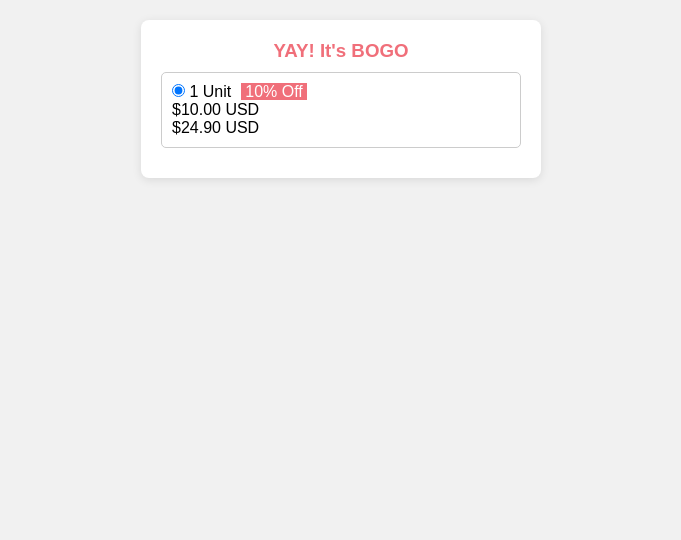
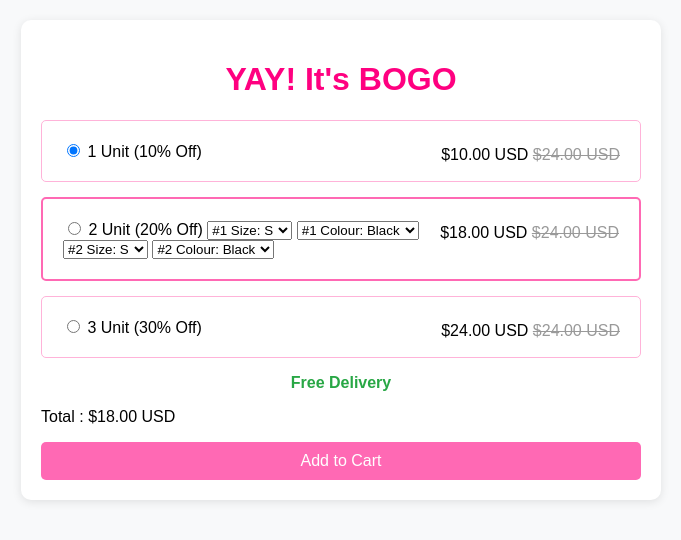
Before and after one commit to AKashT1729/Assignment_addCart, a plain HTML site: page index.html in a window 1280 px wide. Shown: the whole page, without its empty margins (299-980 px from the left). Drawn offline with Linux system fonts and the light colour scheme.

Commit message:
implement BOGO pricing layout and functionality with updated styles and JavaScript

```diff
--- a/index.html
+++ b/index.html
@@ -1,22 +1,56 @@
 <!DOCTYPE html>
 <html lang="en">
 <head>
-        <meta charset="UTF-8" />
-        <meta http-equiv="X-UA-Compatible" content="IE=edge" />
-        <meta name="viewport" content="width=device-width, initial-scale=1.0" />
-        <title>Offer</title>
+    <meta charset="UTF-8">
+    <meta name="viewport" content="width=device-width, initial-scale=1.0">
+    <title>BOGO Pricing</title>
     <link rel="stylesheet" href="style.css">
 </head>
 <body>
     <div class="container">
-            <h3>YAY! It's BOGO</h3>
-            <div class="product-option">
-                <input type="radio" name="unit" id="one-unit" value="1" checked />
-                <label for="one-unit">1 Unit<span class="discount">10% Off</span></label>
-                <div class="price">$10.00 USD</div>
-                <div class="original-price">$24.90 USD</div>
+        <h1>YAY! It's BOGO</h1>
+        <form id="bogo-form">
+            <div class="option">
+                <input type="radio" id="unit1" name="unit" value="1" checked>
+                <label for="unit1">1 Unit (10% Off)</label>
+                <p style="float:right">
+                    $10.00 USD
+                    <span class="original">$24.00 USD</span>
+                </p>
              </div>
+            <div class="option popular">
+                <input type="radio" id="unit2" name="unit" value="2">
+                <label for="unit2">2 Unit (20% Off)</label>
+                <p style="float:right">$18.00 USD <span class="original">$24.00 USD</span></p>
+                <select id="size1">
+                    <option value="S">#1 Size: S</option>
+                    <option value="M">#1 Size: M</option>
+                    <option value="L">#1 Size: L</option>
+                </select>
+                <select id="color1">
+                    <option value="Black">#1 Colour: Black</option>
+                    <option value="White">#1 Colour: White</option>
+                </select>
+                <select id="size2">
+                    <option value="S">#2 Size: S</option>
+                    <option value="M">#2 Size: M</option>
+                    <option value="L">#2 Size: L</option>
+                </select>
+                <select id="color2">
+                    <option value="Black">#2 Colour: Black</option>
+                    <option value="White">#2 Colour: White</option>
+                </select>
             </div>
-        <script src="index.js"></script>
+            <div class="option">
+                <input type="radio" id="unit3" name="unit" value="3">
+                <label for="unit3">3 Unit (30% Off)</label>
+                <p style="float:right">$24.00 USD <span class="original">$24.00 USD</span></p>
+            </div>
+            <p class="free-delivery">Free Delivery</p>
+            <p>Total : <span id="total">$18.00 USD</span></p>
+            <button type="button" id="addToCart">Add to Cart</button>
+        </form>
+    </div>
+    <script src="script.js"></script>
 </body>
 </html>
--- a/index.js
+++ b/index.js
@@ -0,0 +1,21 @@
+document.getElementById('bogo-form').addEventListener('change', function() {
+    const unit1Price = 10.00;
+    const unit2Price = 18.00;
+    const unit3Price = 24.00;
+    const unitValue = document.querySelector('input[name="unit"]:checked').value;
+
+    let total;
+    if (unitValue === '1') {
+        total = unit1Price;
+    } else if (unitValue === '2') {
+        total = unit2Price;
+    } else if (unitValue === '3') {
+        total = unit3Price;
+    }
+
+    document.getElementById('total').innerText = `$${total.toFixed(2)} USD`;
+});
+
+document.getElementById('addToCart').addEventListener('click', function() {
+    alert('Added to cart!');
+});
--- a/style.css
+++ b/style.css
@@ -1,38 +1,62 @@
-*{
+body {
+    font-family: Arial, sans-serif;
+    background-color: #f8f9fa;
     margin: 0;
-    padding: 0;
-    box-sizing: border-box;
-}
-body{
-    font-family: 'Poppins', sans-serif;
-    background-color: #f1f1f1;
     padding: 20px;
 }
-.container{
-    background-color: #fff;
-    border-radius: 8px;
+
+.container {
+    max-width: 600px;
+    margin: auto;
     padding: 20px;
+    background-color: #ffffff;
+    border-radius: 10px;
     box-shadow: 0 2px 10px rgba(0, 0, 0, 0.1);
-    width: 400px;
-    margin: auto;
-}
-h3{
-    text-align: center;
-    color: #f06f7a;
-}
-.product-option{
-    border: 1px solid #ccc;
-    border-radius: 5px;
-    padding: 10px;
-    margin: 10px 0;
-}
-.input{
-    margin: 0;
 }
 
-.discount{
-    color: #fff;
-    margin-left: 10px;
-    padding: 0 4px;
-    background-color: #f06f7a;
+h1 {
+    text-align: center;
+    color: #ff0080;
 }
+
+.option {
+    border: 1px solid #ffb3d9;
+    border-radius: 5px;
+    padding: 20px;
+    margin-bottom: 15px;
+}
+
+.option p {
+    margin: 5px 0;
+}
+
+.popular {
+    border: 2px solid #ff69b4;
+}
+
+.original {
+    text-decoration: line-through;
+    color: #999;
+}
+
+.free-delivery {
+    font-weight: bold;
+    color: #28a745;
+    text-align: center;
+}
+
+button {
+    display: block;
+    width: 100%;
+    padding: 10px;
+    background-color: #ff69b4;
+    border: none;
+    border-radius: 5px;
+    color: white;
+    font-size: 16px;
+    cursor: pointer;
+}
+
+button:hover {
+    background-color: #ff0080;
+}
```
Lines whose indentation alone changed are shown as unchanged.
